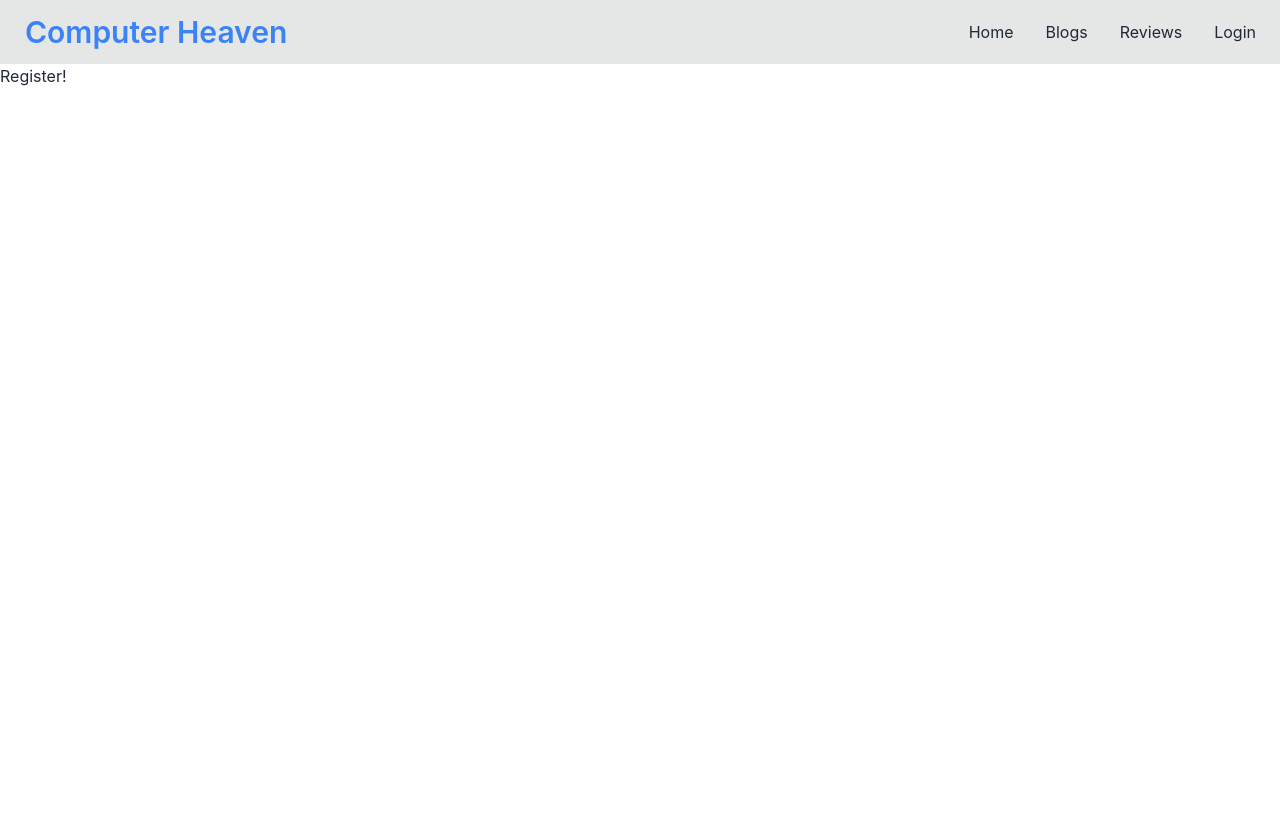
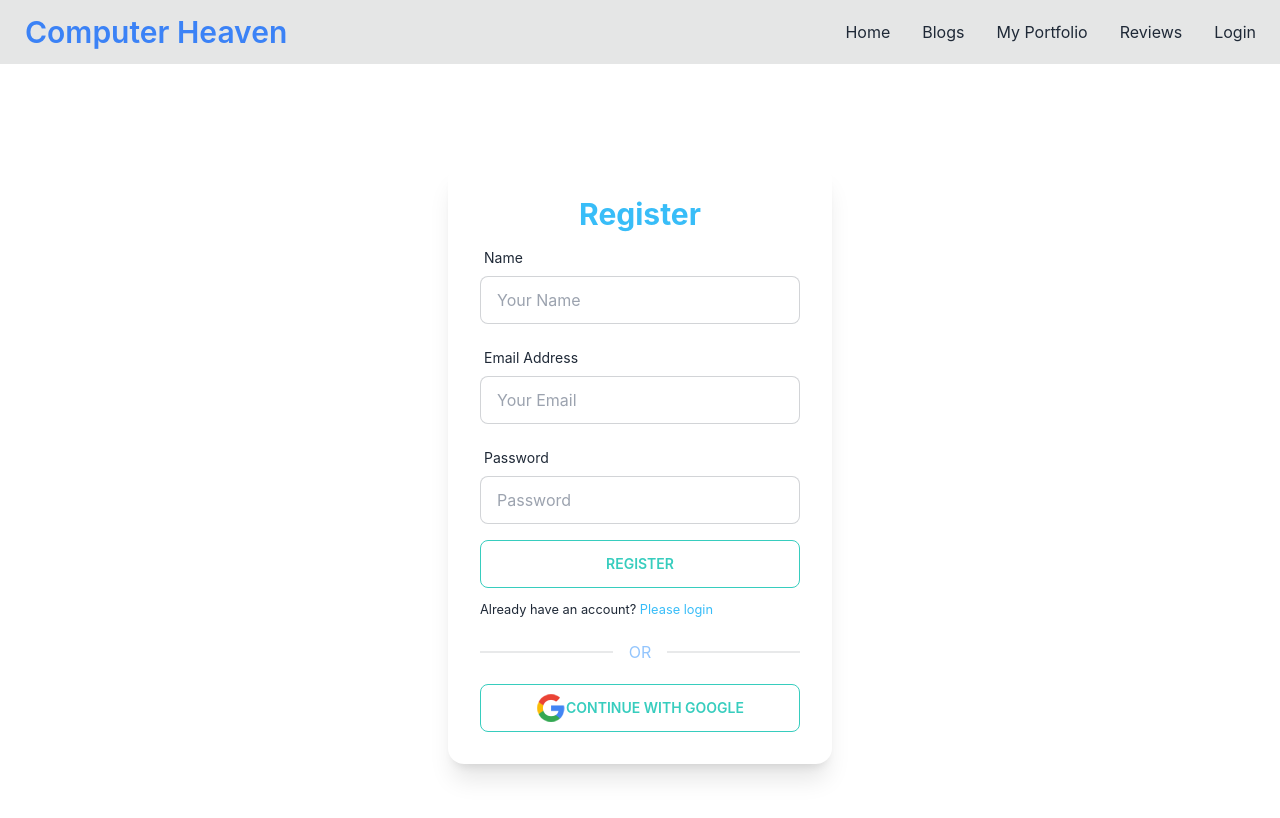
Before and after one commit to AtiqRahman1/computer-heaven-assignment12, a React (Create React App) app: page /register in a window 1280 px wide. Shown: the top 818 px of the page. Built offline with nearby package versions, Linux system fonts and the light colour scheme; no server answers.

Commit message:
added register form and update login

```diff
--- a/src/App.js
+++ b/src/App.js
@@ -4,6 +4,7 @@ import Blogs from './components/Pages/Home/Blogs';
 import Home from './components/Pages/Home/Home';
 import Login from './components/Pages/Login/Login';
 import Register from './components/Pages/Login/Register';
+import MyPortfolio from './components/Pages/MyPortfolio/MyPortfolio';
 import NotFound from './components/Pages/NotFound/NotFound';
 import Purchase from './components/Pages/Purchase/Purchase';
 import Navbar from './components/Shared/Navbar';
@@ -16,6 +17,7 @@ function App() {
         <Route path='/' element={<Home></Home>}></Route>
         <Route path='/purchase' element={<Purchase></Purchase>}></Route>
         <Route path='/blogs' element={<Blogs></Blogs>}></Route>
+        <Route path='/myportfolio' element={<MyPortfolio></MyPortfolio>}></Route>
         <Route path='/login' element={<Login></Login>}></Route>
         <Route path='/register' element={<Register></Register>}></Route>
         <Route path='*' element={<NotFound></NotFound>}></Route>
--- a/src/components/Pages/Login/Login.js
+++ b/src/components/Pages/Login/Login.js
@@ -1,15 +1,14 @@
-import React from 'react';
+import React, { useEffect } from 'react';
 import google from '../../../images/google.png';
 import { useSignInWithEmailAndPassword, useSignInWithGoogle } from 'react-firebase-hooks/auth';
 import auth from '../../../firebase.init';
 import { useForm } from "react-hook-form";
 import Loading from '../../Shared/Loading';
-import { Link } from 'react-router-dom';
+import { Link, useLocation, useNavigate } from 'react-router-dom';
 
 const Login = () => {
-    const [signInWithGoogle, user1, loading1, error1] = useSignInWithGoogle(auth);
+    const [signInWithGoogle, gUser, gLoading, gError] = useSignInWithGoogle(auth);
     const { register, formState: { errors }, handleSubmit } = useForm();
-
     const [
         signInWithEmailAndPassword,
         user,
@@ -17,87 +16,97 @@ const Login = () => {
         error,
     ] = useSignInWithEmailAndPassword(auth);
 
-    let errorMessage;
+    let signInError;
+    const navigate = useNavigate();
+    const location = useLocation();
+    let from = location.state?.from?.pathname || "/";
 
-    if (loading || loading1) {
+    useEffect(() => {
+        if (user || gUser) {
+            navigate(from, { replace: true });
+        }
+    }, [user, gUser, from, navigate])
+
+    if (loading || gLoading) {
         return <Loading></Loading>
     }
 
-    if (error || error1) {
-        errorMessage = <p className='text-red-400'>{error?.message || error1?.message}</p>
-    }
-
-    if (user || user1) {
-        console.log(user1)
+    if (error || gError) {
+        signInError = <p className='text-red-500'><small>{error?.message || gError?.message}</small></p>
     }
 
     const onSubmit = data => {
-        console.log(data)
-        signInWithEmailAndPassword(data.email, data.passowrd)
-    };
+        signInWithEmailAndPassword(data.email, data.password);
+    }
 
     return (
-        <div className='flex justify-center items-center h-screen'>
+        <div className='flex h-screen justify-center items-center'>
             <div className="card w-96 bg-base-100 shadow-xl">
                 <div className="card-body">
-                    <h2 className="text-center text-3xl font-bold text-accent">Please Login!</h2>
+                    <h2 className="text-center text-3xl text-sky-400 font-bold">Please Login!!</h2>
                     <form onSubmit={handleSubmit(onSubmit)}>
-                        <div class="form-control w-full max-w-xs">
-                            <label class="label">
-                                <span class="label-text">Email Address</span>
 
+                        <div className="form-control w-full max-w-xs">
+                            <label className="label">
+                                <span className="label-text">Email Address</span>
                             </label>
-                            <input type="email" placeholder="Your Email"
-                                class="input input-bordered w-full max-w-xs"
+                            <input
+                                type="email"
+                                placeholder="Your Email"
+                                className="input input-bordered w-full max-w-xs"
                                 {...register("email", {
                                     required: {
                                         value: true,
-                                        message: 'Email is required'
+                                        message: 'Email is Required'
                                     },
                                     pattern: {
                                         value: /[a-z0-9]+@[a-z]+\.[a-z]{2,3}/,
-                                        message: 'Input a valid email'
+                                        message: 'Provide a valid Email'
                                     }
                                 })}
                             />
-                            <label class="label">
-                                {errors.email?.type === 'required' && <span class="label-text-alt text-red-400">{errors.email.message}</span>}
-                                {errors.email?.type === 'pattern' && <span class="label-text-alt text-red-400">{errors.email.message}</span>}
+                            <label className="label">
+                                {errors.email?.type === 'required' && <span className="label-text-alt text-red-500">{errors.email.message}</span>}
+                                {errors.email?.type === 'pattern' && <span className="label-text-alt text-red-500">{errors.email.message}</span>}
                             </label>
                         </div>
-                        <div class="form-control w-full max-w-xs">
-                            <label class="label">
-                                <span class="label-text">Password</span>
-
+                        <div className="form-control w-full max-w-xs">
+                            <label className="label">
+                                <span className="label-text">Password</span>
                             </label>
-                            <input type="password"
+                            <input
+                                type="password"
                                 placeholder="Password"
-                                class="input input-bordered w-full max-w-xs"
+                                className="input input-bordered w-full max-w-xs"
                                 {...register("password", {
                                     required: {
                                         value: true,
-                                        message: 'Password is required'
+                                        message: 'Password is Required'
                                     },
                                     minLength: {
                                         value: 6,
-                                        message: 'password must be 6 characters'
+                                        message: 'Password must be 6 characters'
                                     }
                                 })}
                             />
-                            <label class="label">
-                                {errors.password?.type === 'required' && <span class="label-text-alt text-red-400">{errors.password.message}</span>}
-                                {errors.passowrd?.type === 'minLength' && <span class="label-text-alt text-red-400">{errors.password.message}</span>}
+                            <label className="label">
+                                {errors.password?.type === 'required' && <span className="label-text-alt text-red-500">{errors.password.message}</span>}
+                                {errors.password?.type === 'minLength' && <span className="label-text-alt text-red-500">{errors.password.message}</span>}
                             </label>
                         </div>
-                        {errorMessage}
-                        <input className='btn btn-outline btn-accent' type="submit" value="Login" />
+
+                        {signInError}
+                        <input className='btn btn-outline btn-accent max-w-xs text-white' type="submit" value="Login" />
                     </form>
-                    <p>New here? <Link className='text-blue-600' to='/register'>Create New Account</Link></p>
-                    <div className="divider text-blue-900">OR</div>
-                    <button onClick={() => signInWithGoogle()} className="btn btn-outline btn-accent"> <img src={google} alt="" /> Continue with Google</button>
+                    <p><small>New here? <Link className='text-blue-600' to="/register">Create New Account</Link></small></p>
+                    <div className="divider text-blue-300">OR</div>
+                    <button
+                        onClick={() => signInWithGoogle()}
+                        className="btn btn-outline btn-accent"
+                    > <img src={google} alt="" /> Continue with Google</button>
                 </div>
             </div>
-        </div>
+        </div >
     );
 };
 
--- a/src/components/Pages/Login/Register.js
+++ b/src/components/Pages/Login/Register.js
@@ -1,10 +1,133 @@
 import React from 'react';
+import { useCreateUserWithEmailAndPassword, useSignInWithGoogle, useUpdateProfile } from 'react-firebase-hooks/auth';
+import google from '../../../images/google.png';
+import { useForm } from "react-hook-form";
+import { Link, useNavigate } from 'react-router-dom';
+import auth from '../../../firebase.init';
+import Loading from '../../Shared/Loading';
 
 const Register = () => {
+    const [signInWithGoogle, gUser, gLoading, gError] = useSignInWithGoogle(auth);
+    const { register, formState: { errors }, handleSubmit } = useForm();
+    const [
+        createUserWithEmailAndPassword,
+        user,
+        loading,
+        error,
+    ] = useCreateUserWithEmailAndPassword(auth);
+
+    const [updateProfile, updating, updateError] = useUpdateProfile(auth);
+
+    const navigate = useNavigate();
+
+    let signInError;
+
+    if (loading || gLoading || updating) {
+        return <Loading></Loading>
+    }
+
+    if (error || gError || updateError) {
+        signInError = <p className='text-red-500'><small>{error?.message || gError?.message || updateError?.message}</small></p>
+    }
+
+    if (user || gUser) {
+        console.log(user || gUser);
+    }
+
+    const onSubmit = async data => {
+        await createUserWithEmailAndPassword(data.email, data.password);
+        await updateProfile({ displayName: data.name });
+        console.log('update done');
+        navigate('/login');
+    }
     return (
-        <div>
-            <h2>Register!</h2>
-        </div>
+        <div className='flex h-screen justify-center items-center'>
+            <div className="card w-96 bg-base-100 shadow-xl">
+                <div className="card-body">
+                    <h2 className="text-center text-3xl text-sky-400 font-bold">Register</h2>
+                    <form onSubmit={handleSubmit(onSubmit)}>
+
+                        <div className="form-control w-full max-w-xs">
+                            <label className="label">
+                                <span className="label-text">Name</span>
+                            </label>
+                            <input
+                                type="text"
+                                placeholder="Your Name"
+                                className="input input-bordered w-full max-w-xs"
+                                {...register("name", {
+                                    required: {
+                                        value: true,
+                                        message: 'Name is Required'
+                                    }
+                                })}
+                            />
+                            <label className="label">
+                                {errors.name?.type === 'required' && <span className="label-text-alt text-red-400">{errors.name.message}</span>}
+                            </label>
+                        </div>
+
+                        <div className="form-control w-full max-w-xs">
+                            <label className="label">
+                                <span className="label-text">Email Address</span>
+                            </label>
+                            <input
+                                type="email"
+                                placeholder="Your Email"
+                                className="input input-bordered w-full max-w-xs"
+                                {...register("email", {
+                                    required: {
+                                        value: true,
+                                        message: 'Email is Required'
+                                    },
+                                    pattern: {
+                                        value: /[a-z0-9]+@[a-z]+\.[a-z]{2,3}/,
+                                        message: 'Provide a valid Email'
+                                    }
+                                })}
+                            />
+                            <label className="label">
+                                {errors.email?.type === 'required' && <span className="label-text-alt text-red-500">{errors.email.message}</span>}
+                                {errors.email?.type === 'pattern' && <span className="label-text-alt text-red-500">{errors.email.message}</span>}
+                            </label>
+                        </div>
+                        <div className="form-control w-full max-w-xs">
+                            <label className="label">
+                                <span className="label-text">Password</span>
+                            </label>
+                            <input
+                                type="password"
+                                placeholder="Password"
+                                className="input input-bordered w-full max-w-xs"
+                                {...register("password", {
+                                    required: {
+                                        value: true,
+                                        message: 'Password is Required'
+                                    },
+                                    minLength: {
+                                        value: 6,
+                                        message: 'password must be 6 characters'
+                                    }
+                                })}
+                            />
+                            <label className="label">
+                                {errors.password?.type === 'required' && <span className="label-text-alt text-red-500">{errors.password.message}</span>}
+                                {errors.password?.type === 'minLength' && <span className="label-text-alt text-red-500">{errors.password.message}</span>}
+                            </label>
+                        </div>
+
+                        {signInError}
+                        <input className='btn btn-outline btn-accent w-full max-w-xs text-white' type="submit" value="Register" />
+                    </form>
+                    <p><small>Already have an account? <Link className='text-sky-400' to="/login">Please login</Link></small></p>
+                    <div className="divider text-blue-300">OR</div>
+                    <button
+                        onClick={() => signInWithGoogle()}
+                        className="btn btn-outline btn-accent"
+                    ><img src={google} alt="" /> Continue with Google</button>
+                </div>
+            </div>
+        </div >
     );
 };
 
--- a/src/components/Shared/Navbar.js
+++ b/src/components/Shared/Navbar.js
@@ -5,6 +5,7 @@ const Navbar = () => {
     const navItems = <>
         <li><Link to='/'>Home</Link></li>
         <li><Link to='/blogs'>Blogs</Link></li>
+        <li><Link to='/myportfolio'>My Portfolio</Link></li>
         <li><Link to='/reviews'>Reviews</Link></li>
         <li><Link to='/login'>Login</Link></li>
     </>
```
Also changed, not shown: src/components/Pages/MyPortfolio/MyPortfolio.js (added, +21 -0 lines), src/firebase.init.js (+16 -6 lines).
